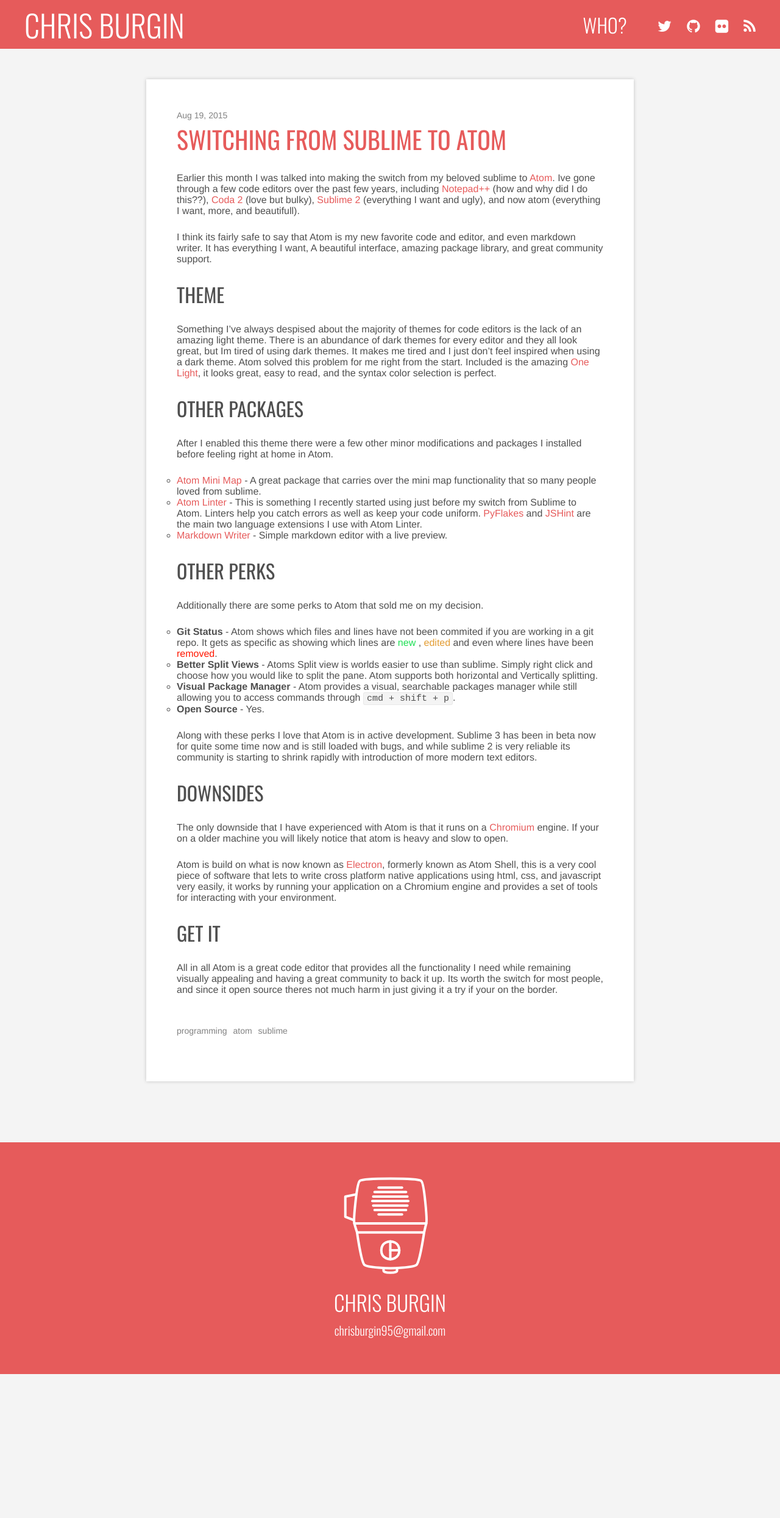
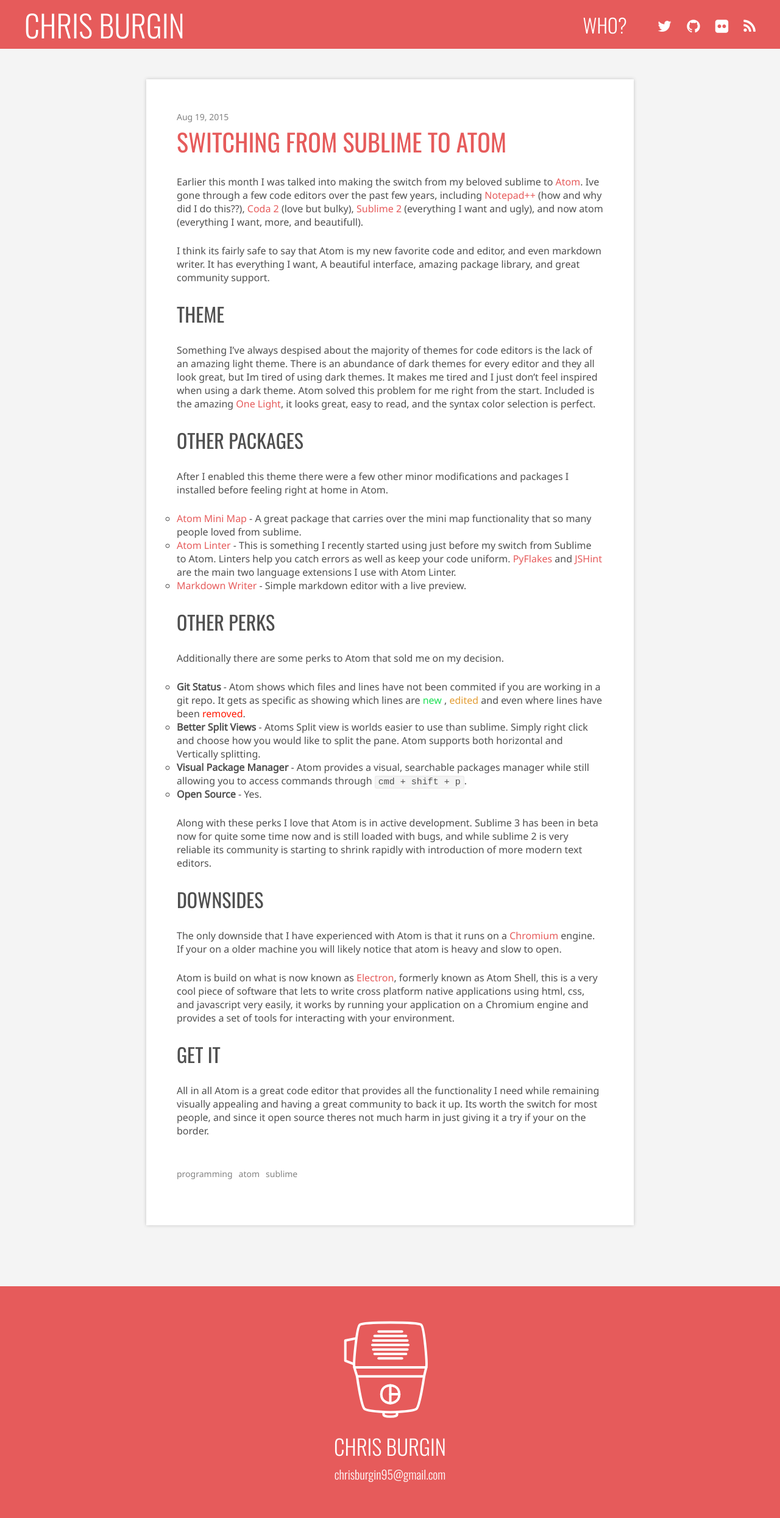
Before and after one commit to chris-burgin/chrisburgin95.github.io, a Jekyll site: the page built from index.html, in a window 1280 px wide. Shown: the whole page at 61% size. Built offline with Jekyll 4.4.1, drawn with Linux system fonts in a browser that asks for light colours; nearby versions of some CDN libraries; some web fonts are replaced; the list of posts is cut into pages by our own code; before the commit the page ends 2253 px from its top, so only the background shows below that.

Commit message:
Body Font Change

```diff
--- a/_includes/head.html
+++ b/_includes/head.html
@@ -8,6 +8,7 @@
   <link rel="icon" type="image/ico" href="{{ "/favicon.png" | prepend: site.baseurl }}"/>
   <!-- Fonts -->
   <link href='http://fonts.googleapis.com/css?family=Oswald:400,300' rel='stylesheet' type='text/css'>
+  <link href='http://fonts.googleapis.com/css?family=Noto+Sans' rel='stylesheet' type='text/css'>
   <link rel="stylesheet" href="https://maxcdn.bootstrapcdn.com/font-awesome/4.4.0/css/font-awesome.min.css">
 
   <!-- Style Sheets -->
--- a/css/main.scss
+++ b/css/main.scss
@@ -7,7 +7,7 @@
 
 // Our variables
 $header-font: 'Oswald';
-$base-font-family: Helvetica, Arial, sans-serif;
+$base-font-family: 'Noto Sans';
 $base-font-size:   16px;
 $small-font-size:  $base-font-size * 0.875;
 $base-line-height: 1.5;
```
Also changed, not shown: 5 other files.
